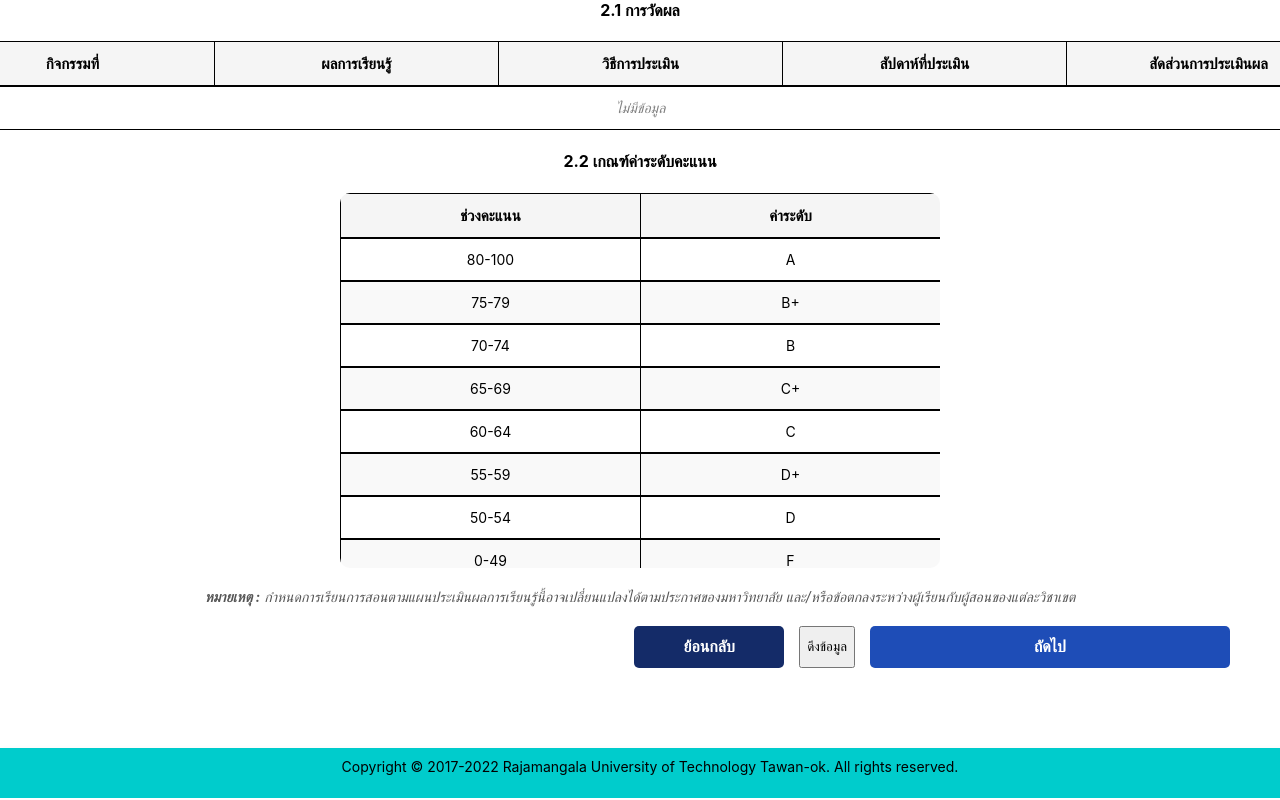
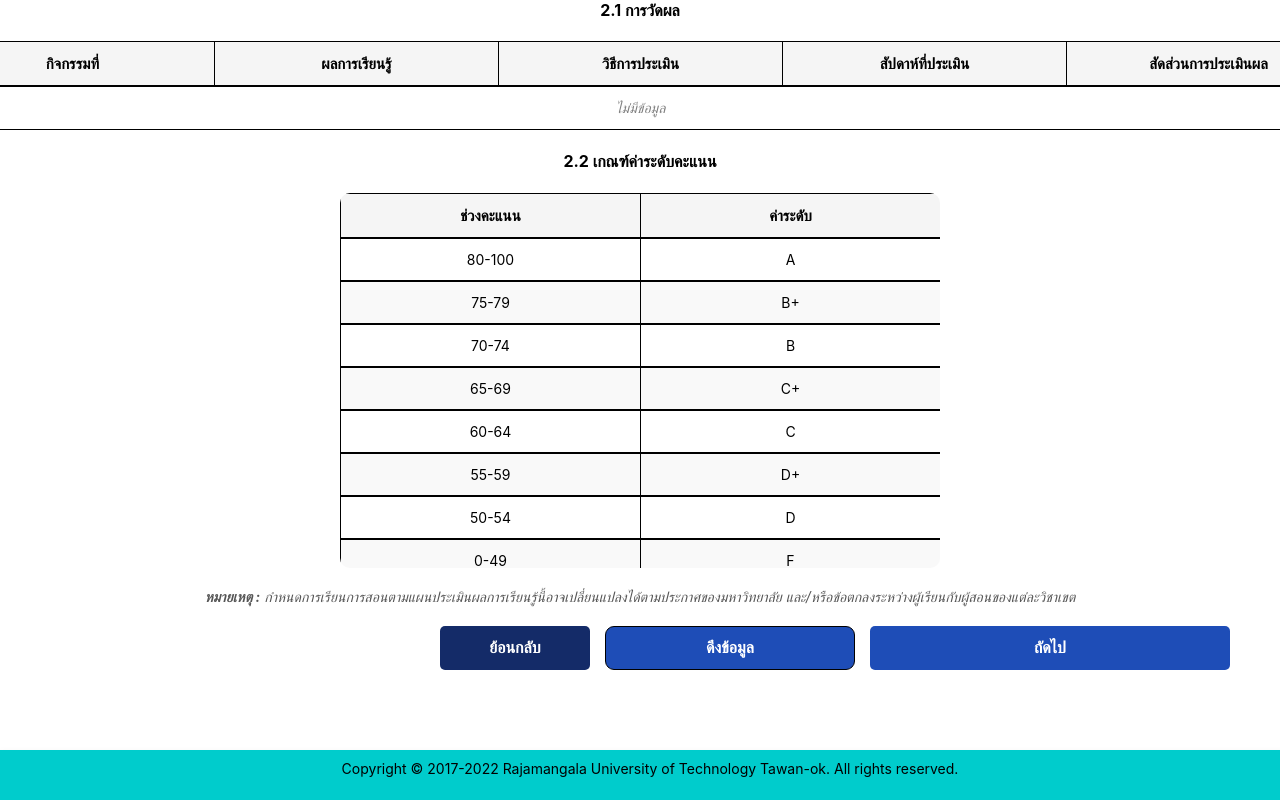
Before and after one commit to XxFlukeyxX/busitdoc, a React (Create React App) app: page /mqa3-insert5 in a window 1280 px wide. Shown: the part 475-1275 px from the top of the page. Built offline with nearby package versions, Linux system fonts and the light colour scheme.

Commit message:
Update MQA3Insert5.css
เพิ่มดีไซน์ปุ่มดึงข้อมูล

```diff
--- a/src/pages/MQA3Page/MQA3Insert/MQA3Insert5.css
+++ b/src/pages/MQA3Page/MQA3Insert/MQA3Insert5.css
@@ -131,3 +131,22 @@
     color: #555;
     width: 100%;
 }
+
+.fetch-btn5{
+    width: 250px;
+    padding: 12px;
+    font-size: 16px;
+    font-weight: bold;
+    color: white;
+    background-color: #1e4db7;
+    border: 1px solid black;
+    border-radius: 9px;
+    cursor: pointer;
+    text-align: center;
+    outline: none;
+    display: block;
+}
+
+.fetch-btn5:hover {
+    background-color: #153a8f;
+}
```
